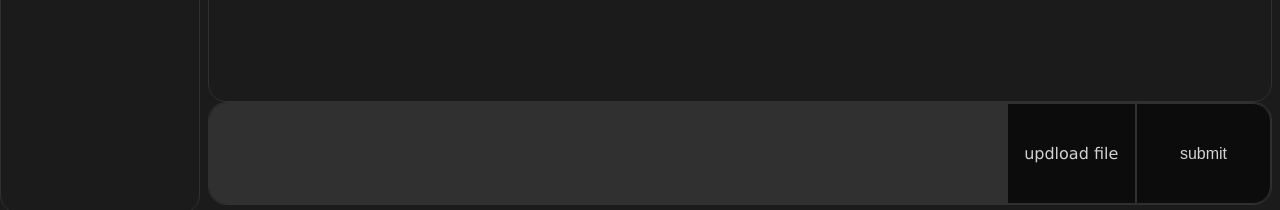
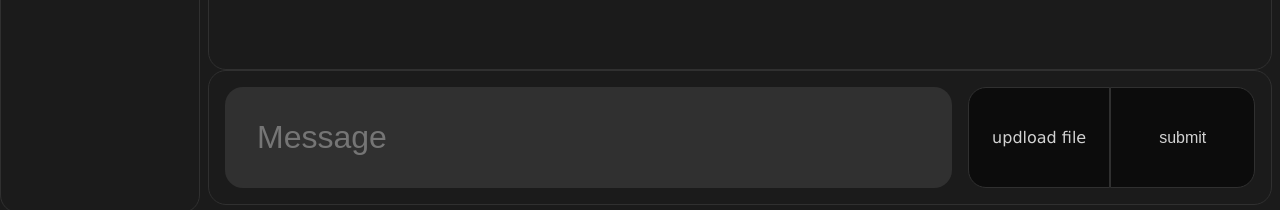
Before and after one commit to trqktop/chat-room, a React (Create React App) app in the folder client/my-app/: page / in a window 1280 px wide. Shown: the part 587-797 px from the top of the page. Built offline with nearby package versions, Linux system fonts and the light colour scheme; no server answers.

Commit message:
add: fileloader

```diff
--- a/client/my-app/src/index.css
+++ b/client/my-app/src/index.css
@@ -65,30 +65,33 @@ li {
 
 .form-container {
     position: sticky;
-    bottom: 8px;
+    background-color: rgb(27, 27, 27);
+    border-radius: 18px;
+    bottom: 0;
 }
 
 .form {
     display: flex;
     width: 100%;
+    height: 100%;
     justify-content: center;
     border-radius: 18px;
     border: 1px rgb(48, 48, 48) solid;
-
+    padding: 1em;
 }
 
 .form__input {
     display: flex;
     min-height: 100%;
-    width: 90%;
+    width: 75%;
     background-color: rgb(48, 48, 48);
     outline: none;
     border: none;
     color: aliceblue;
     font-size: 2em;
     padding: 1em;
-    border-bottom-left-radius: 18px;
-    border-top-left-radius: 18px;
+
+    border-radius: 18px;
 }
 
 
@@ -118,6 +121,9 @@ li {
     position: relative;
     display: flex;
     min-height: 100%;
+    border-bottom-left-radius: 18px;
+    border-top-left-radius: 18px;
+    margin-left: 1em;
 }
 
 input[type="file"] {
--- a/client/my-app/src/index.tsx
+++ b/client/my-app/src/index.tsx
@@ -108,6 +108,7 @@ const Form = () => {
           value={inputValue}
           className="form__input"
           onChange={inputChangeValue}
+          placeholder='Message'
         ></input>
         <label className="form__input-file-label">
           <input name="file" type="file" onChange={handleFilePick} />
```
